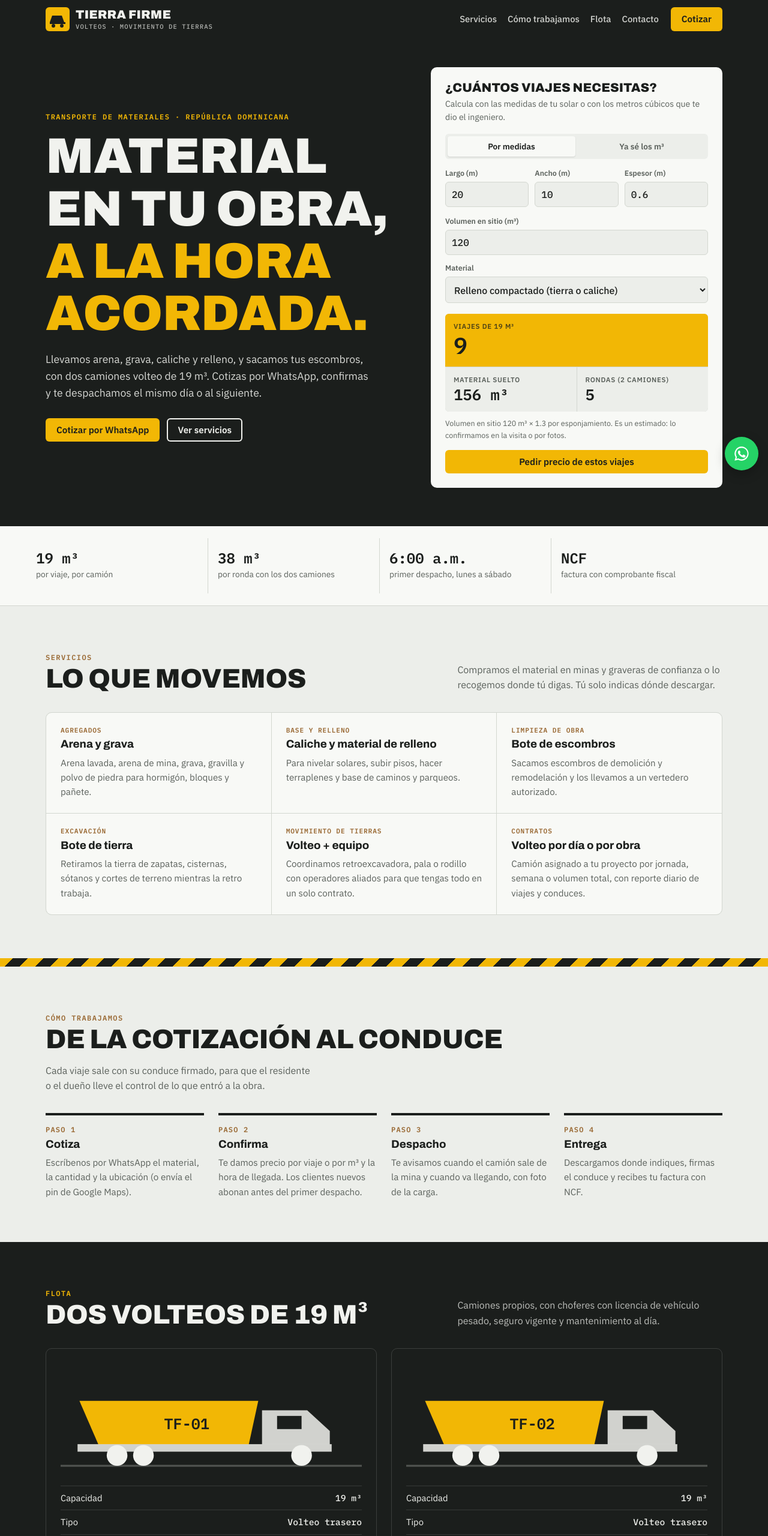
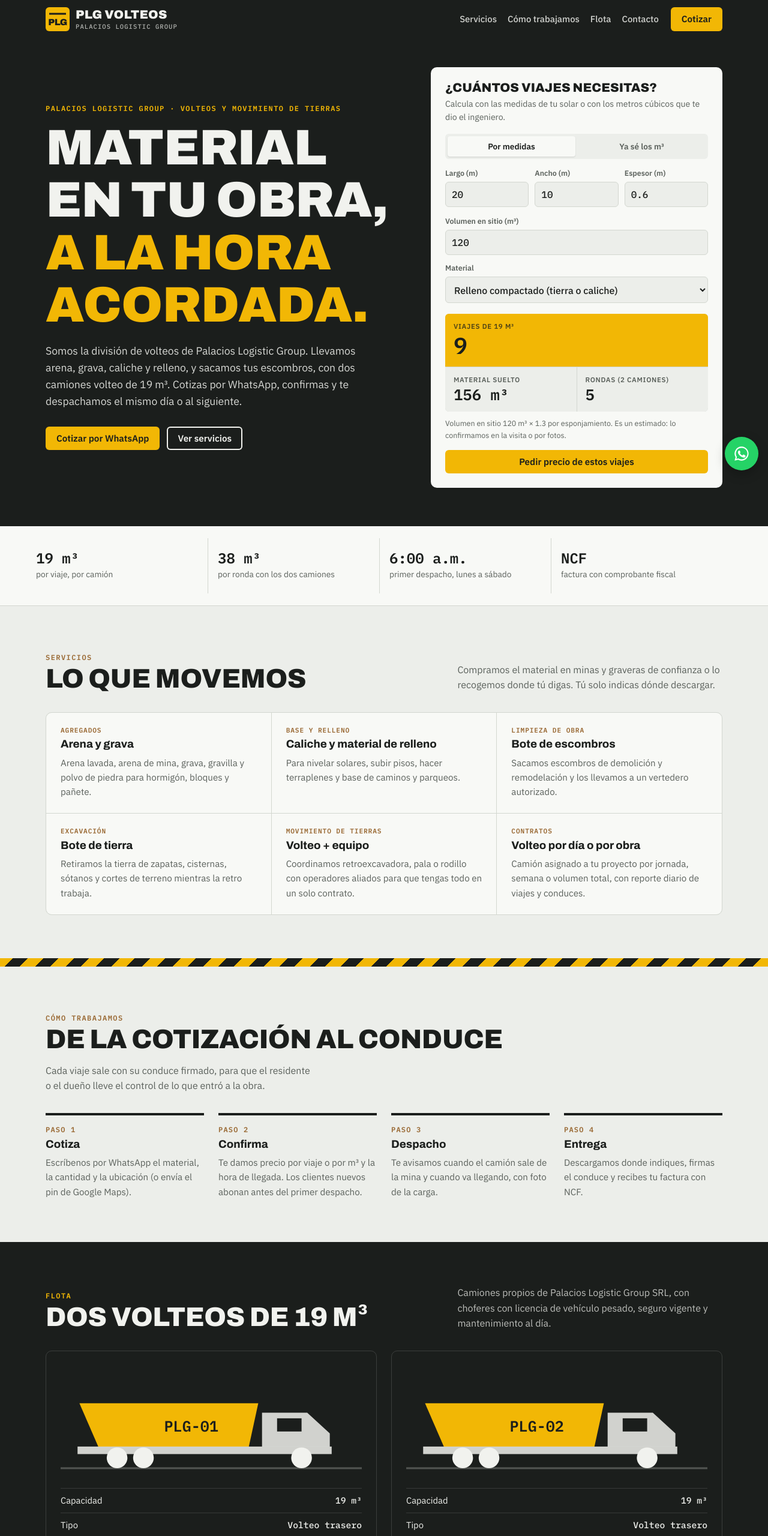
Before and after one commit to MartinRD1981/Constructora-y-Movimiento-de-tierras-, a plain HTML site: page web/index.html in a window 1280 px wide. Shown: the top 2560 px of the page at 60% size. Drawn offline with Linux system fonts and the light colour scheme.

Commit message:
Adaptar web y plan a Palacios Logistic Group SRL
Co-Authored-By: Claude Opus 5.5 <noreply@anthropic.com>
Claude-Session: https://claude.ai/code/session_01NS27BuR57udhUz3xGrjZDZ

```diff
--- a/web/index.html
+++ b/web/index.html
@@ -3,9 +3,9 @@
 <head>
 <meta charset="utf-8">
 <meta name="viewport" content="width=device-width, initial-scale=1, viewport-fit=cover">
-<title>Tierra Firme Volteos</title>
+<title>PLG Volteos</title>
 <meta name="claude:viewport-fit-sides" content="cover">
-<meta name="description" content="Transporte de arena, grava, caliche, relleno y bote de escombros con camiones volteo de 19 m³ en República Dominicana. Cotiza por WhatsApp.">
+<meta name="description" content="Palacios Logistic Group (PLG): transporte de arena, grava, caliche, relleno y bote de escombros con camiones volteo de 19 m³ en República Dominicana. Cotiza por WhatsApp.">
 <link rel="preconnect" href="https://fonts.googleapis.com">
 <link rel="preconnect" href="https://fonts.gstatic.com" crossorigin>
 <link rel="stylesheet" href="https://fonts.googleapis.com/css2?family=Archivo:wdth,wght@62..125,400..900&family=IBM+Plex+Sans:wght@400;500;600&family=IBM+Plex+Mono:wght@500;600&display=swap">
@@ -171,9 +171,9 @@ footer .wrap{display:flex;flex-wrap:wrap;justify-content:space-between;gap:12px;
 
 <header>
   <div class="wrap">
-    <a class="marca" href="#inicio" aria-label="Tierra Firme, inicio">
-      <svg width="40" height="40" viewBox="0 0 40 40" aria-hidden="true"><rect width="40" height="40" rx="6" style="fill:var(--volteo)"/><path d="M7 25 L11 14 H27 L31 25 Z" style="fill:var(--volteo-ink)"/><rect x="7" y="25" width="26" height="3" style="fill:var(--volteo-ink)"/><circle cx="13" cy="31" r="3" style="fill:var(--volteo-ink)"/><circle cx="27" cy="31" r="3" style="fill:var(--volteo-ink)"/></svg>
-      <span><b>Tierra Firme</b><small>Volteos · Movimiento de tierras</small></span>
+    <a class="marca" href="#inicio" aria-label="Palacios Logistic Group, inicio">
+      <svg width="40" height="40" viewBox="0 0 40 40" aria-hidden="true"><rect width="40" height="40" rx="6" style="fill:var(--volteo)"/><path d="M6 11 H34" stroke-width="3" style="stroke:var(--volteo-ink)"/><text x="20" y="30" text-anchor="middle" font-family="Archivo, Arial Narrow, sans-serif" font-size="15" font-weight="900" letter-spacing="-.5" style="fill:var(--volteo-ink)">PLG</text></svg>
+      <span><b>PLG Volteos</b><small>Palacios Logistic Group</small></span>
     </a>
     <nav aria-label="Secciones">
       <a href="#servicios">Servicios</a>
@@ -188,9 +188,9 @@ footer .wrap{display:flex;flex-wrap:wrap;justify-content:space-between;gap:12px;
 <div class="hero" id="inicio">
   <div class="wrap">
     <div>
-      <span class="eyebrow">Transporte de materiales · República Dominicana</span>
+      <span class="eyebrow">Palacios Logistic Group · Volteos y movimiento de tierras</span>
       <h1>Material en tu obra, <em>a la hora acordada.</em></h1>
-      <p class="lead">Llevamos arena, grava, caliche y relleno, y sacamos tus escombros, con dos camiones volteo de 19&nbsp;m³. Cotizas por WhatsApp, confirmas y te despachamos el mismo día o al siguiente.</p>
+      <p class="lead">Somos la división de volteos de Palacios Logistic Group. Llevamos arena, grava, caliche y relleno, y sacamos tus escombros, con dos camiones volteo de 19&nbsp;m³. Cotizas por WhatsApp, confirmas y te despachamos el mismo día o al siguiente.</p>
       <div class="ctas">
         <a class="btn btn-y" href="https://wa.me/18090000000?text=Hola%2C%20quiero%20cotizar%20un%20viaje%20de%20volteo." target="_blank" rel="noopener">Cotizar por WhatsApp</a>
         <a class="btn btn-o" href="#servicios">Ver servicios</a>
@@ -278,7 +278,7 @@ footer .wrap{display:flex;flex-wrap:wrap;justify-content:space-between;gap:12px;
   <div class="wrap">
     <div class="cab">
       <div><span class="eyebrow">Flota</span><h2>Dos volteos de 19 m³</h2></div>
-      <p>Camiones propios, con choferes con licencia de vehículo pesado, seguro vigente y mantenimiento al día.</p>
+      <p>Camiones propios de Palacios Logistic Group SRL, con choferes con licencia de vehículo pesado, seguro vigente y mantenimiento al día.</p>
     </div>
     <div class="flota-grid">
       <div class="camion">
@@ -289,7 +289,7 @@ footer .wrap{display:flex;flex-wrap:wrap;justify-content:space-between;gap:12px;
           <path d="M214 50 H262 L286 72 V86 H214 Z" fill="currentColor" opacity=".85"/>
           <rect x="230" y="56" width="26" height="14" style="fill:var(--banda)"/>
           <circle cx="60" cy="98" r="11" fill="currentColor"/><circle cx="88" cy="98" r="11" fill="currentColor"/><circle cx="256" cy="98" r="11" fill="currentColor"/>
-          <text x="110" y="70" font-family="IBM Plex Mono, monospace" font-size="16" font-weight="600" style="fill:var(--volteo-ink)">TF-01</text>
+          <text x="110" y="70" font-family="IBM Plex Mono, monospace" font-size="16" font-weight="600" style="fill:var(--volteo-ink)">PLG-01</text>
         </svg>
         <table class="ficha"><tr><td>Capacidad</td><td>19 m³</td></tr><tr><td>Tipo</td><td>Volteo trasero</td></tr><tr><td>Uso ideal</td><td>Agregados y relleno</td></tr></table>
       </div>
@@ -301,7 +301,7 @@ footer .wrap{display:flex;flex-wrap:wrap;justify-content:space-between;gap:12px;
           <path d="M214 50 H262 L286 72 V86 H214 Z" fill="currentColor" opacity=".85"/>
           <rect x="230" y="56" width="26" height="14" style="fill:var(--banda)"/>
           <circle cx="60" cy="98" r="11" fill="currentColor"/><circle cx="88" cy="98" r="11" fill="currentColor"/><circle cx="256" cy="98" r="11" fill="currentColor"/>
-          <text x="110" y="70" font-family="IBM Plex Mono, monospace" font-size="16" font-weight="600" style="fill:var(--volteo-ink)">TF-02</text>
+          <text x="110" y="70" font-family="IBM Plex Mono, monospace" font-size="16" font-weight="600" style="fill:var(--volteo-ink)">PLG-02</text>
         </svg>
         <table class="ficha"><tr><td>Capacidad</td><td>19 m³</td></tr><tr><td>Tipo</td><td>Volteo trasero</td></tr><tr><td>Uso ideal</td><td>Escombros y excavación</td></tr></table>
       </div>
@@ -335,7 +335,7 @@ footer .wrap{display:flex;flex-wrap:wrap;justify-content:space-between;gap:12px;
       <p style="margin-top:12px;color:var(--gris);max-width:44ch">Respondemos en menos de 30 minutos en horario laboral. Envía el pin de la obra y, si puedes, una foto del acceso para saber si entra el camión.</p>
       <div class="datos">
         <div><span>WhatsApp y llamadas</span><b>809-000-0000</b></div>
-        <div><span>Correo</span><b>ventas@tierrafirme.com.do</b></div>
+        <div><span>Correo</span><b>volteos@palacioslogistic.com.do</b></div>
         <div><span>Horario</span><b>Lun–Sáb · 6:00–18:00</b></div>
       </div>
     </div>
@@ -357,8 +357,8 @@ footer .wrap{display:flex;flex-wrap:wrap;justify-content:space-between;gap:12px;
 
 <footer>
   <div class="wrap">
-    <span>© 2026 Tierra Firme Transporte SRL · RNC en trámite</span>
-    <span>Volteos de 19 m³ · República Dominicana</span>
+    <span>© 2026 Palacios Logistic Group SRL · RNC 1-00-00000-0</span>
+    <span>Consultoría · Transporte · Volteos y movimiento de tierras</span>
   </div>
 </footer>
 
```
Also changed, not shown: 2 other files.
